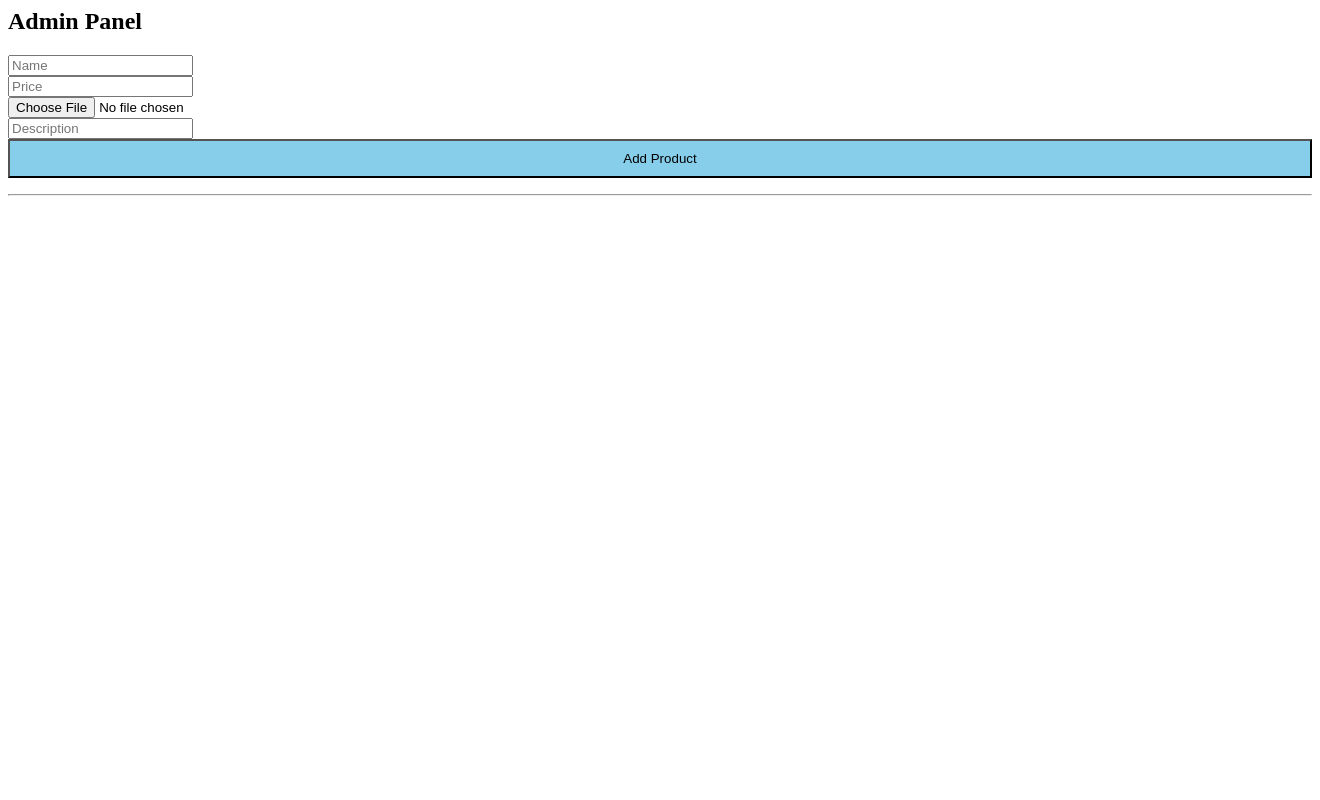
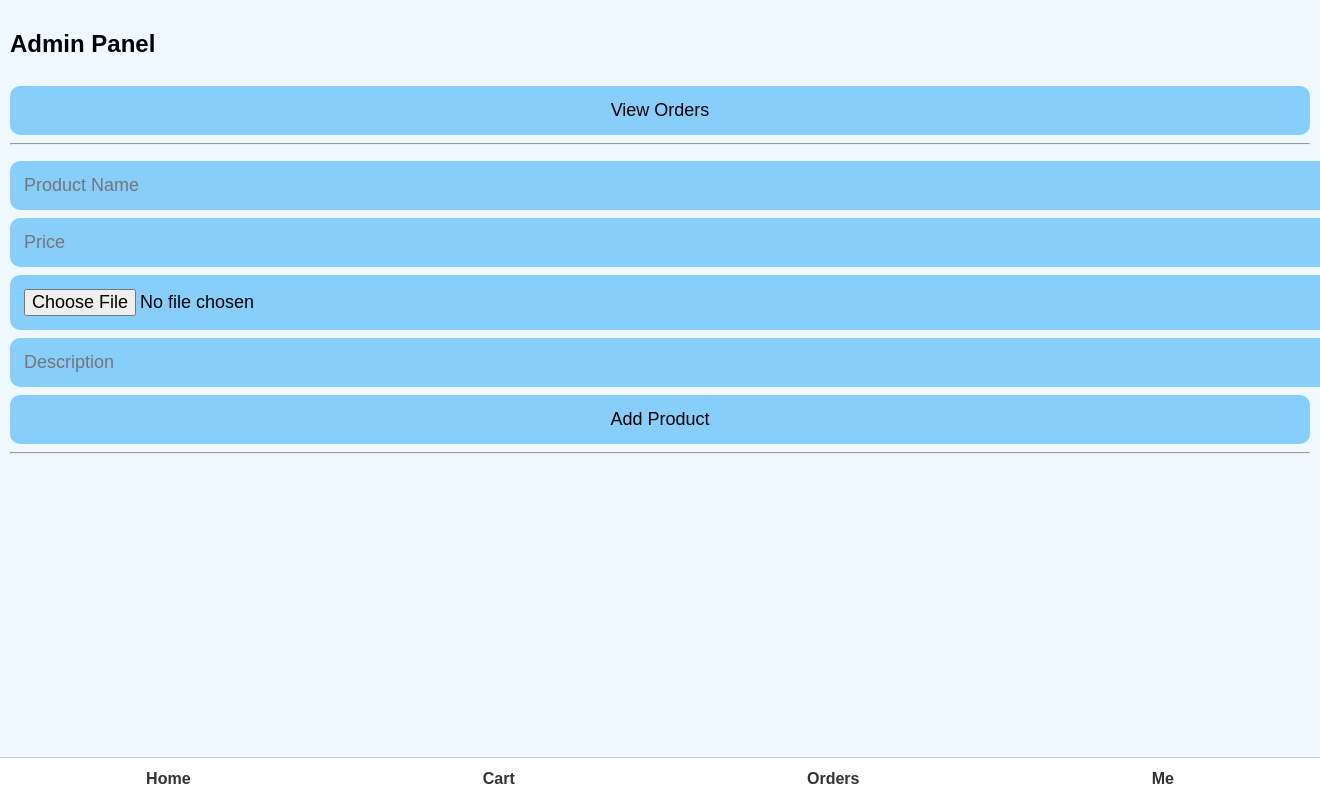
Before and after one commit to tahmid16122009-crypto/shoes-place, a Flask app: page /admin/dashboard in a window 1320 px wide; the page is wider, and only the part inside the window is pictured. Run offline with Flask 3, Linux system fonts and the light colour scheme; the visitor is signed in with stand-in values (Sample User, id 1); data that the repository does not hold is empty.

Commit message:
Update admin.html

```diff
--- a/templates/admin.html
+++ b/templates/admin.html
@@ -1,18 +1,44 @@
+{% extends "base.html" %}
+{% block content %}
+
 <h2>Admin Panel</h2>
 
+<a href="/admin/orders"><button class="btn">View Orders</button></a>
+
+<hr>
+
 <form method="POST" action="/add_product" enctype="multipart/form-data">
-<input name="name" placeholder="Name"><br>
-<input name="price" placeholder="Price"><br>
-<input type="file" name="image"><br>
-<input name="description" placeholder="Description"><br>
-<button style="background:skyblue;padding:10px;width:100%">Add Product</button>
+
+<input name="name" placeholder="Product Name" class="btn">
+<input name="price" placeholder="Price" class="btn">
+<input type="file" name="image" class="btn">
+<input name="description" placeholder="Description" class="btn">
+
+<button class="btn">Add Product</button>
+
 </form>
 
 <hr>
 
 {% for p in products %}
-<div style="margin:10px">
-<img src="{{p.image}}" width="80"><br>
-<b>{{p.name}}</b> - {{p.price}}
+<div style="background:white;padding:10px;margin:10px;border-radius:10px">
+
+<img src="{{p.image}}" width="100"><br>
+
+<b>{{p.name}}</b><br>
+{{p.price}}৳
+
+<br><br>
+
+<a href="/edit/{{p.id}}">
+<button class="btn">Edit</button>
+</a>
+
+<a href="/delete/{{p.id}}">
+<button class="btn">Delete</button>
+</a>
+
 </div>
 {% endfor %}
+
+{% endblock %}
```
